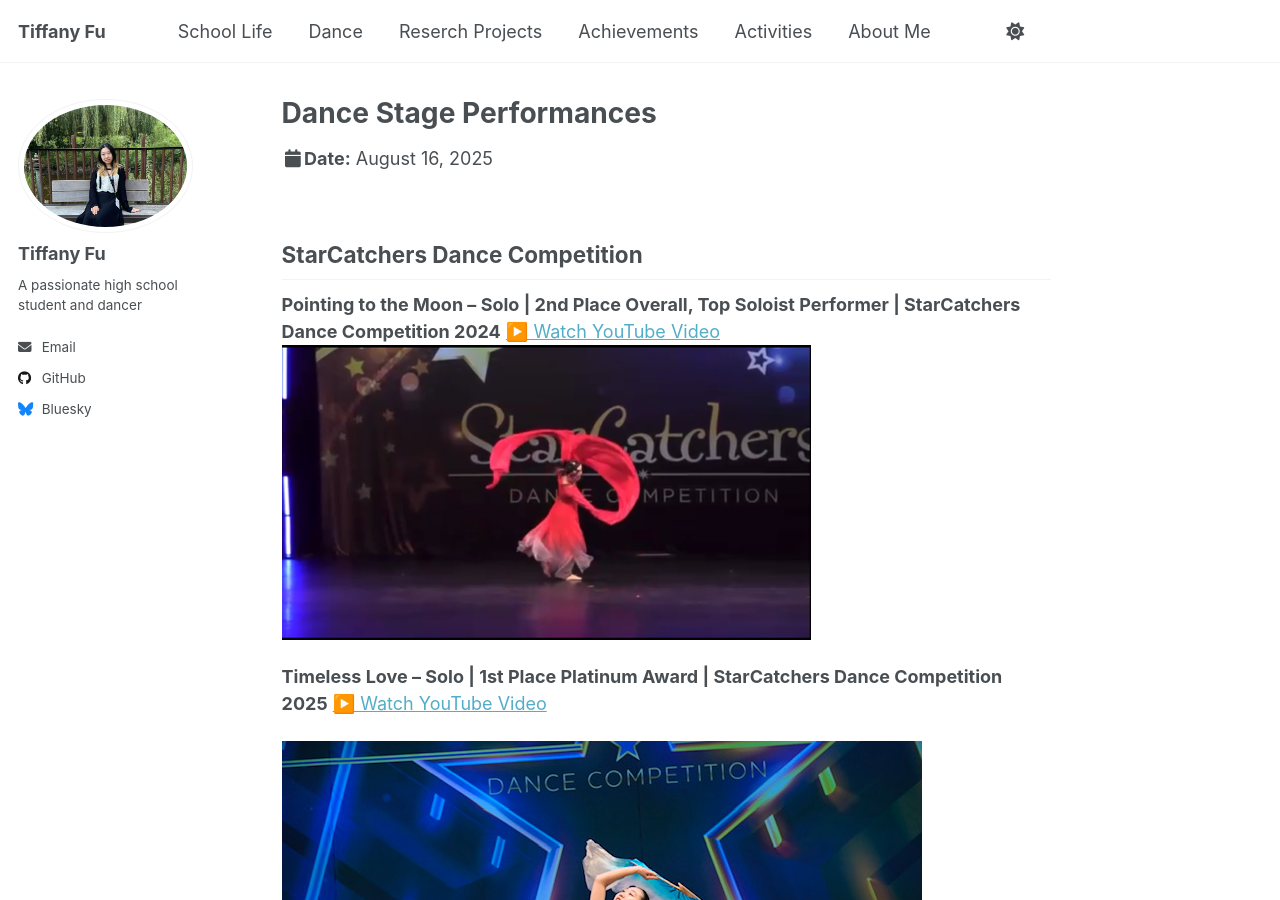
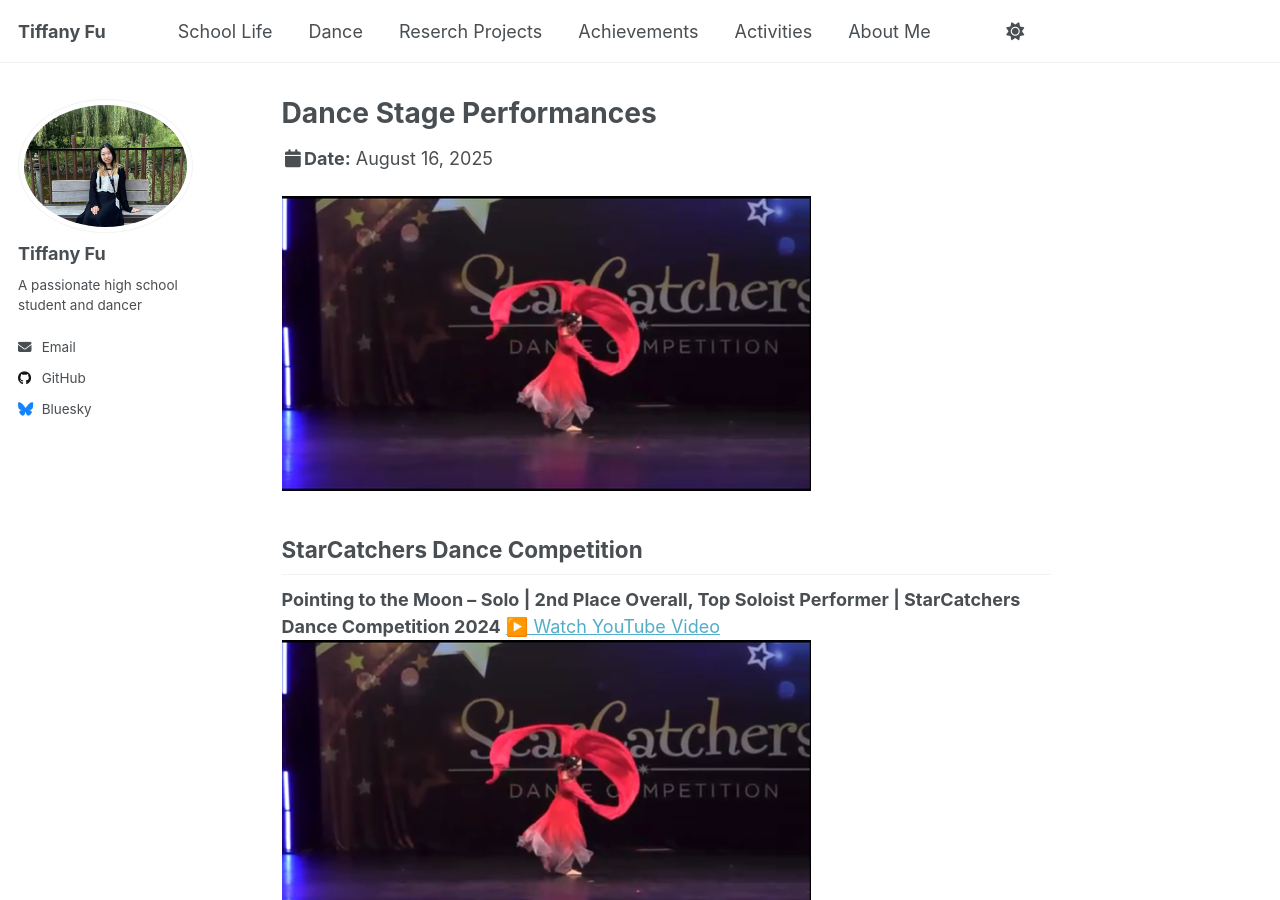
Before and after one commit to TiffanyJTFu/TiffanyFu, a Jekyll site: the page built from _talks/DanceStagePerformances.md, in a window 1280 px wide and 900 px high. Built offline with Jekyll 4.4.1, drawn with Linux system fonts in a browser that asks for light colours; a script that is not in the unit is left out.

Commit message:
Update DanceStagePerformances.md

```diff
--- a/_talks/DanceStagePerformances.md
+++ b/_talks/DanceStagePerformances.md
@@ -6,6 +6,8 @@ permalink: /talks/DanceStagePerformances
 venue:
 location: "Toronto, Canada"
 ---
+![Dance10](https://tiffanyjtfu.github.io/TiffanyFu/images/dancepointingtothemoons.PNG)
+<br>
 ## StarCatchers Dance Competition
 **Pointing to the Moon – Solo | 2nd Place Overall, Top Soloist Performer | StarCatchers Dance Competition 2024**
 <a href="https://youtu.be/Js13cJFnUC0" target="_blank" rel="noopener">▶️ Watch YouTube Video</a>
```
